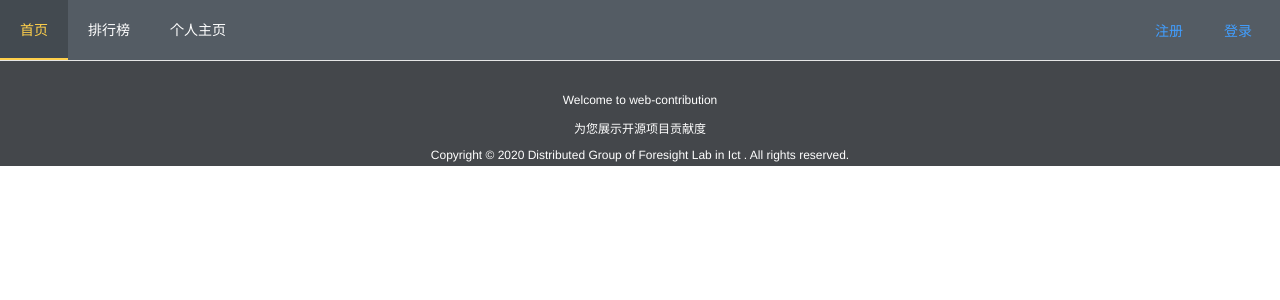
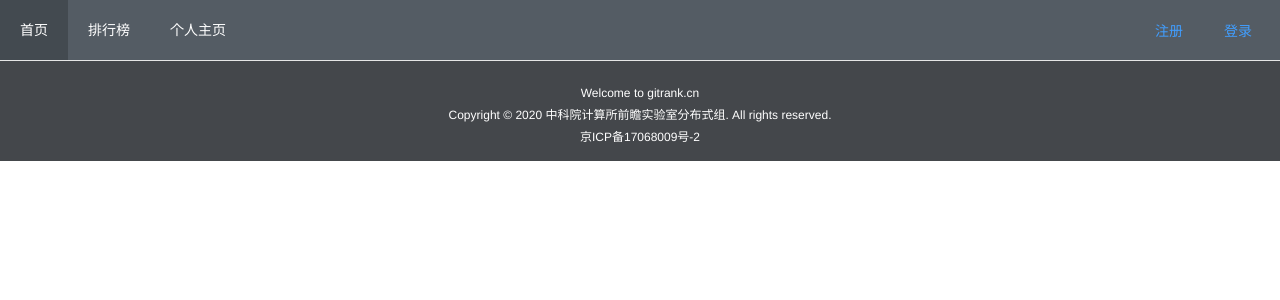
Before and after one commit to turnsole007/web-contribution-foreground, a Vue app: page /update in a window 1280 px wide. Shown: the top 300 px of the page. Built offline with nearby package versions, Linux system fonts and the light colour scheme.

Commit message:
1. fix a bug of nav. 2. use the vuex to manage usr's state.

```diff
--- a/package.json
+++ b/package.json
@@ -23,7 +23,8 @@
     "qs": "^6.9.1",
     "svg-sprite-loader": "^4.1.6",
     "vue": "^2.5.2",
-    "vue-router": "^3.1.3"
+    "vue-router": "^3.1.3",
+    "vuex": "^3.2.0"
   },
   "devDependencies": {
     "autoprefixer": "^7.1.2",
--- a/src/assets/js/http.js
+++ b/src/assets/js/http.js
@@ -4,17 +4,17 @@ import router from '../../router'
 axios.defaults.timeout = 5000
 
 // http request 请求拦截器，有token值则配置上token值
-axios.interceptors.request.use(
-  config => {
-    const token = localStorage.getItem('token')
-    if (token) {
-      config.headers.Authorization = `Bearer ${token}`
-    }
-    return config
-  },
-  err => {
-    return Promise.reject(err)
-  })
+// axios.interceptors.request.use(
+//   config => {
+//     const token = this.$store.state.token
+//     if (token) {
+//       config.headers.Authorization = `Bearer ${token}`
+//     }
+//     return config
+//   },
+//   err => {
+//     return Promise.reject(err)
+//   })
 // http response 拦截器，拦截401状态（token过期），重新登录
 axios.interceptors.response.use(
   response => {
@@ -24,7 +24,8 @@ axios.interceptors.response.use(
     if (error.response) {
       switch (error.response.status) {
         case 401:
-          localStorage.removeItem('token')
+          // localStorage.removeItem('token')
+          this.$store.commit('setToken', '')
           router.replace({
             path: '/error/401',
             query: {redirect: router.currentRoute.fullPath}
--- a/src/components/Footer.vue
+++ b/src/components/Footer.vue
@@ -1,8 +1,10 @@
 <template>
   <div class="footer-container">
-    <p>Welcome to web-contribution</p>
-    <p>为您展示开源项目贡献度</p>
-    <p>Copyright © 2020 Distributed Group of Foresight Lab in Ict . All rights reserved.</p>
+    <div class="info">Welcome to
+      <a href="#">gitrank.cn</a>
+    </div>
+    <div class="info">Copyright © 2020 中科院计算所前瞻实验室分布式组. All rights reserved.</div>
+    <div class="info">京ICP备17068009号-2</div>
   </div>
 </template>
 
@@ -15,12 +17,17 @@ export default {
 <style scoped>
 .footer-container {
   /* position:fixed; */
-  height: 105px;
+  height: 100px;
   background: #44474b;
   text-align: center;
   color: #fff;
   font-size: 12px;
   padding: 20px 0px;
-  /* margin-bottom: 0; */
+}
+.info {
+  margin: 5px 0px;
+}
+a:hover {
+  color: rgb(84, 164, 235);
 }
 </style>
--- a/src/components/Login.vue
+++ b/src/components/Login.vue
@@ -120,8 +120,7 @@ export default {
             .then((response) => {
               window.console.log(response)
               if (response.data === 'login success') {
-                localStorage.token = this.loginForm.username
-                // alert('登录成功')
+                this.$store.commit('setToken', this.loginForm.username)
                 this.loading = false
                 // this.$router.push('/index')
                 // this.showLogin = false
--- a/src/components/Navigator.vue
+++ b/src/components/Navigator.vue
@@ -1,7 +1,7 @@
 <template>
   <div>
     <el-menu
-      :default-active="activeIndex2"
+      :default-active="$route.path"
       class="el-menu-demo"
       mode="horizontal"
       @select="handleSelect"
@@ -65,8 +65,6 @@ export default {
   data () {
     return {
       // navgator
-      activeIndex: '/index',
-      activeIndex2: '/index',
       islogin: false,
 
       loginDialogVisible: false,
@@ -74,8 +72,10 @@ export default {
     }
   },
   mounted () {
-    if (localStorage.getItem('token')) {
+    if (this.$store.state.token) {
       this.islogin = true
+    } else {
+      this.islogin = false
     }
   },
   methods: {
@@ -89,7 +89,7 @@ export default {
       this.registerDialogVisible = !this.registerDialogVisible
     },
     logout () {
-      if (localStorage.getItem('token')) {
+      if (this.$store.state.token) {
         axios({
           method: 'POST',
           url: '/api/user/logout'
@@ -98,9 +98,9 @@ export default {
             window.console.log(Response)
             if (Response.data === 'logout success.') {
               // alert('成功退出!')
-              localStorage.removeItem('token')
+              this.$store.commit('setToken', '')
+              this.islogin = false
               this.$router.push('/index')
-              this.islogin = false
             } else {
               alert('登出失败，请再次尝试！')
             }
--- a/src/components/WeekScoreChart.vue
+++ b/src/components/WeekScoreChart.vue
@@ -358,17 +358,17 @@ export default {
             }
           }/* ,
           formatter: function (value) {
-            // 这里的value[0].value就是我需要每次显示在图上的数据
+            // 这里的value[2].value就是我需要每次显示在图上的数据
             if (value[2].value <= 0) {
               value[2].value = '0'
             } else {
               var k = 1000
               var sizes = ['', 'K', 'M', 'G', 'T', 'P', 'E', 'Z', 'Y']
-              // 这里是取自然对数，也就是log（k）（value[0].value），求出以k为底的多少次方是value[0].value
+              // 这里是取自然对数，也就是log（k）（value[2].value），求出以k为底的多少次方是value[2].value
               var c = Math.floor(Math.log(value[2].value) / Math.log(k))
               value[2].value = (value[2].value / Math.pow(k, c)).toPrecision(3) + ' ' + sizes[c]
             }
-            // 这里的value[0].name就是每次显示的name
+            // 这里的value[2].name就是每次显示的name
             return value[2].name + value[2].value
           } */
         },
@@ -444,13 +444,18 @@ export default {
             // interval: 0
             formatter: function (value) {
               var txt = []
-              if (value >= 1000 && value <= 10000) {
+              /* if (value >= 1000 && value <= 10000) {
                 txt.push(value / 1000 + 'k')
               } else if (value >= 10000) {
                 txt.push(value / 10000 + 'w')
               } else {
                 txt.push(value)
-              }
+              } */
+              var k = 1000
+              var sizes = ['', 'K', 'M', 'G', 'T', 'P', 'E', 'Z', 'Y']
+              // 这里是取自然对数，也就是log（k）（value），求出以k为底的多少次方是value
+              var c = Math.floor(Math.log(value) / Math.log(k))
+              txt.push((value / Math.pow(k, c)) + ' ' + sizes[c])
               return txt
             }
           },
--- a/src/main.js
+++ b/src/main.js
@@ -3,6 +3,7 @@
 import Vue from 'vue'
 import App from './App'
 import router from './router'
+import store from './store/store.js'
 
 // ElementUI
 import ElementUI from 'element-ui'
@@ -18,6 +19,7 @@ Vue.use(ElementUI)
 new Vue({
   el: '#app',
   router,
+  store,
   components: { App },
   template: '<App/>',
   render: h => h(App)
--- a/src/router/index.js
+++ b/src/router/index.js
@@ -1,4 +1,5 @@
 import Vue from 'vue'
+import store from '../store/store.js'
 import Router from 'vue-router'
 import { Message } from 'element-ui'
 import Index from '@/components/Index'
@@ -12,6 +13,7 @@ import Entity from '@/components/Entity'
 import Page401 from '@/components/401'
 import Page404 from '@/components/404'
 import News from '@/components/News'
+Vue.use(store)
 Vue.use(Router)
 
 const router = new Router({
--- /dev/null
+++ b/src/store/store.js
@@ -0,0 +1,24 @@
+import Vue from 'vue'
+import Vuex from 'vuex'
+
+Vue.use(Vuex)
+
+const store = new Vuex.Store({
+  state: {
+    token: localStorage.getItem('token') || ''// 先从localStorage中获取数据
+  },
+  mutations: {
+    // 存储token方法
+    // 设置token等于外部传递进来的值
+    setToken (state, token) {
+      localStorage.setItem('token', token)
+      state.token = token
+    }
+  },
+  getters: {
+  },
+  actions: {
+  }
+})
+
+export default store
--- a/src/utils/index.js
+++ b/src/utils/index.js
@@ -1,7 +1,3 @@
-/**
- * Created by PanJiaChen on 16/11/18.
- */
-
 /**
  * Parse the time to string
  * @param {(Object|string|number)} time
```
Also changed, not shown: 2 other files (tests, documents, lock files or other folders).
